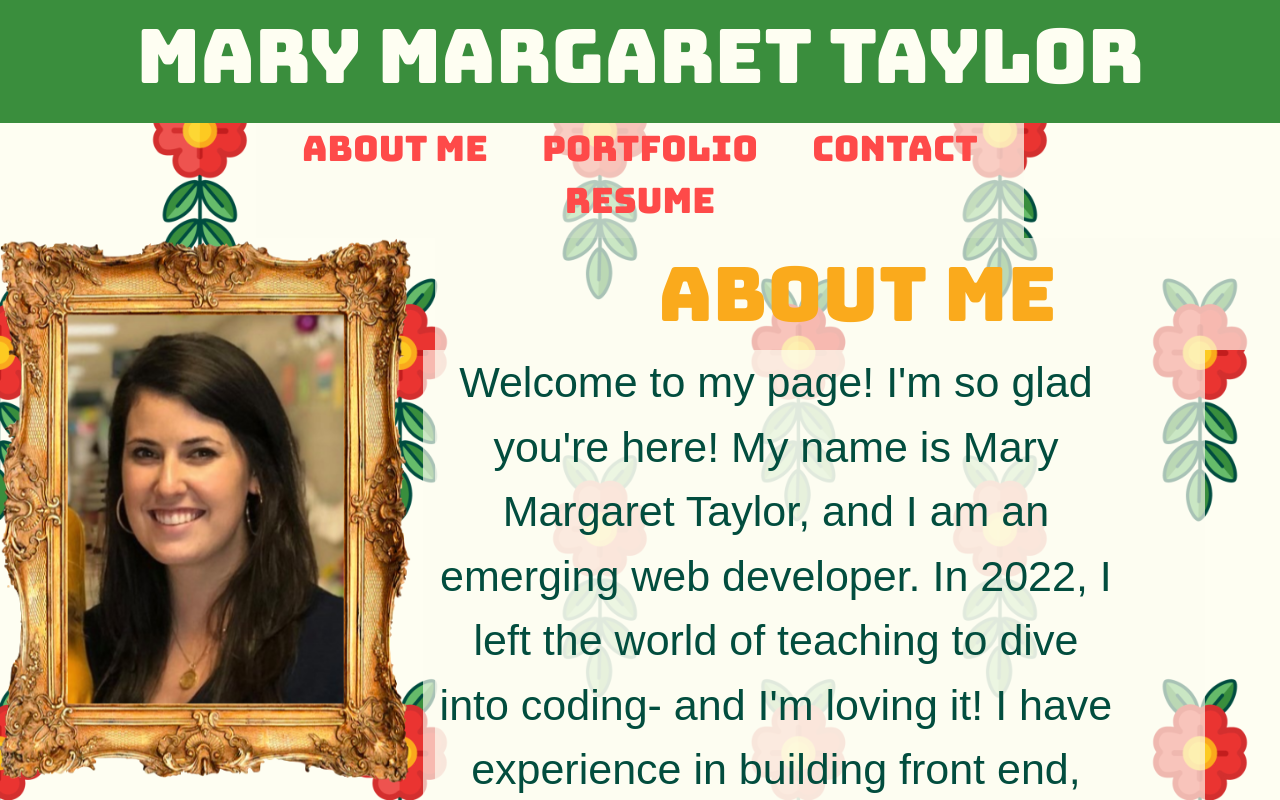
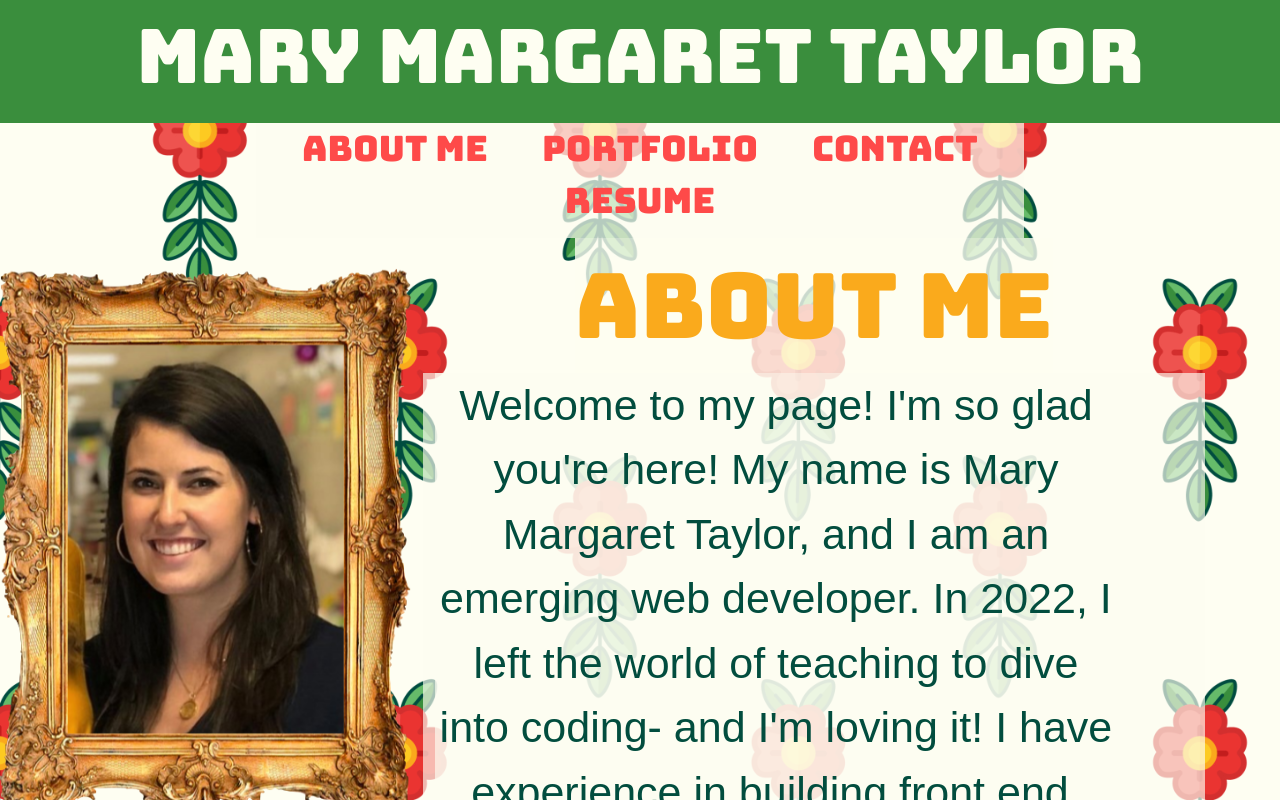
Before and after one commit to mmtaylor7/portfolio-react, a React (Create React App) app: page / in a window 1280 px wide. Shown: the top 800 px of the page. Built offline with nearby package versions, Linux system fonts and the light colour scheme; a web font is replaced by a local one.

Commit message:
more styling

```diff
--- a/src/components/AppCard/AppCard.css
+++ b/src/components/AppCard/AppCard.css
@@ -4,13 +4,13 @@
 .app-card {
   width: 640px;
   height: 100%;
-  background-color: #fefef2cd;
+  background-color: #3a8e3d;
   justify-content: center;
   align-items: center;
   border-style: solid;
   border-width: 10px;
   border-radius: 30px;
-  border-color: #024d3e;
+  border-color: #fefef2;
   padding: 25px;
   margin: 5px 5px 5px 5px;
 }
@@ -25,7 +25,7 @@
 .app-title {
   font-family: "Bungee", cursive;
   font-size: 38px;
-  color: #024d3e;
+  color: #fefef2;
   font-weight: bold;
 }
 
@@ -42,7 +42,8 @@
   font-family: "Bungee", cursive;
   font-size: 25px;
   border-style: solid;
-  border-color: #3a8e3d;
+  border-width: 5px;
+  border-color: #fefef2;
   border-radius: 5px;
   margin-top: 13px;
   margin-left: 8px;
@@ -50,7 +51,9 @@
 }
 
 .project-buttons:hover {
-  background-color: #3a8e3d;
+  background-color: #faaa1c;
+  border-style: solid;
+  border-color: #fefef2;
   transform: scale(1.1);
 }
 
--- a/src/pages/AboutMe/AboutMe.css
+++ b/src/pages/AboutMe/AboutMe.css
@@ -11,14 +11,21 @@
 .headshot {
   max-width: 100%;
   height: auto;
+  padding-top: 30px;
 }
 
-.page-title-center .page-title-style {
+.page-title-center {
+  display: flex;
+  align-items: center;
+  justify-content: center;
+  width: 90%;
+}
+.page-title-style {
   font-family: "Bungee", cursive;
-  font-size: 75px;
+  font-size: 90px;
   color: #faaa1c;
   /* background-color: #fefef2; */
-  background-color: #fefef2a9;
+  background-color: #fefef2cb;
 }
 
 .about-text {
```
